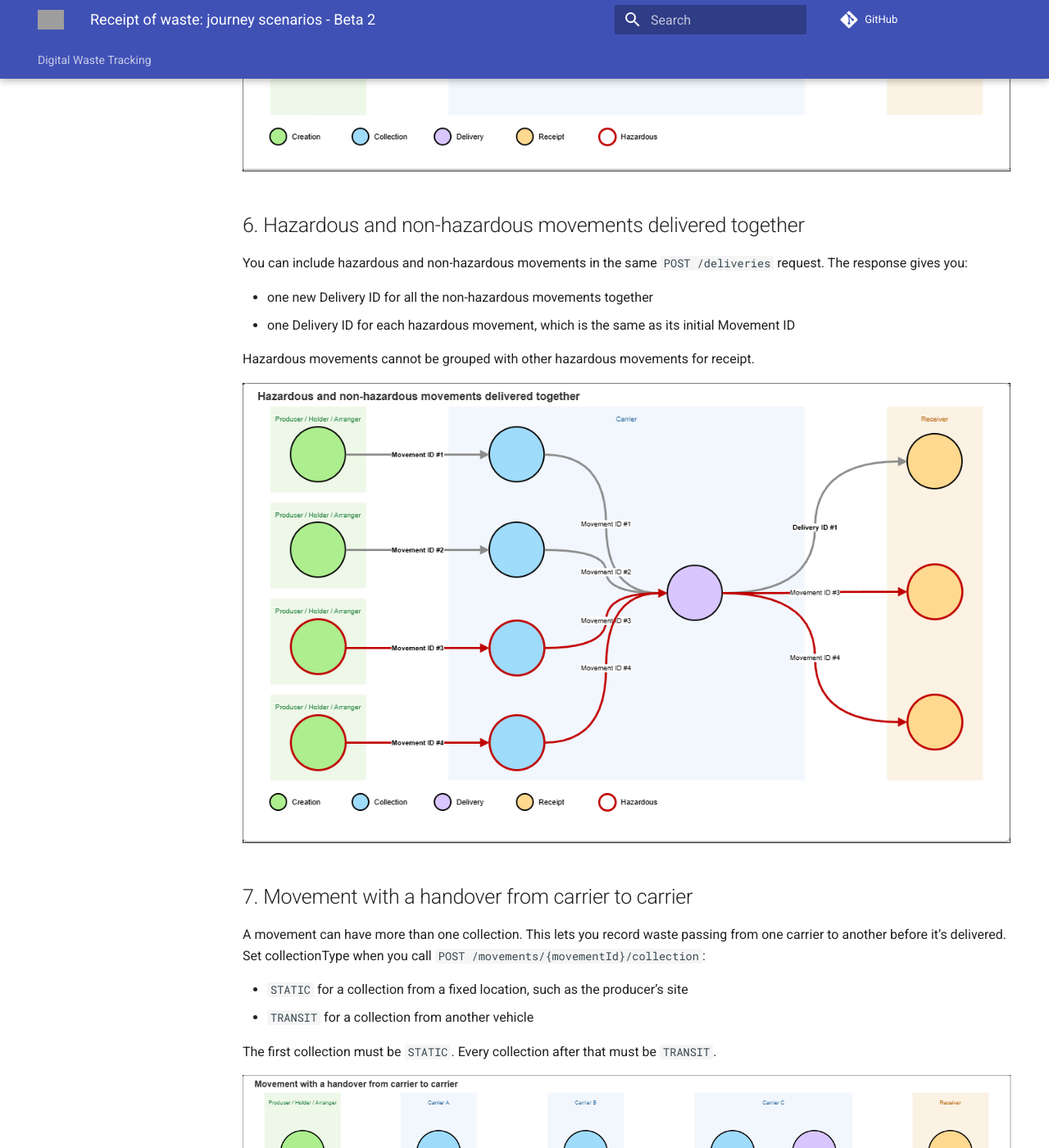
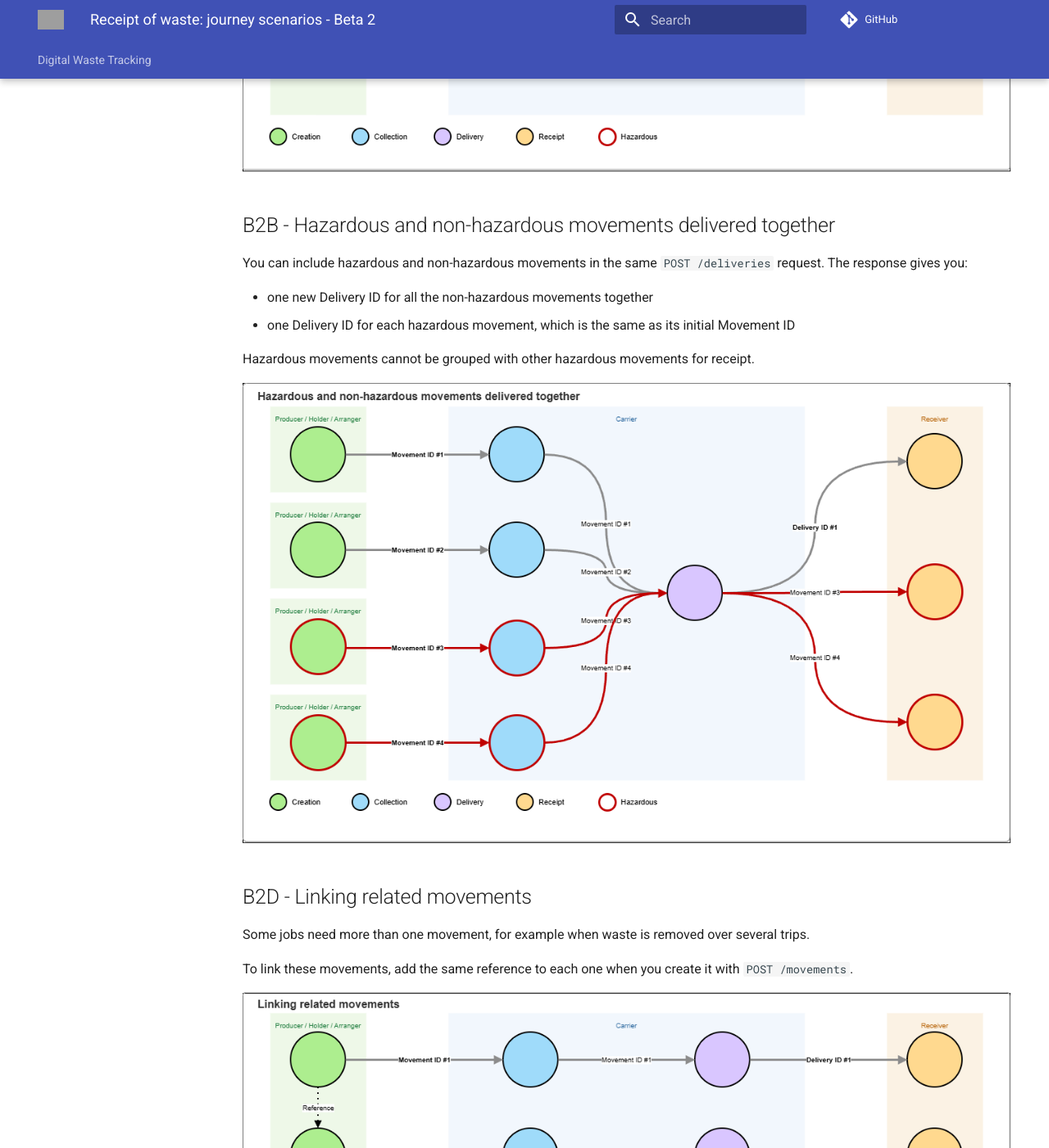
Before and after one commit to DEFRA/digital-waste-tracking-api-site, an MkDocs documentation site: the page built from docs/docs/drafts/journey-scenarios-beta-2.md, in a window 1280 px wide and 1400 px high, scrolled down 3055 px. Shown: the whole window at 82% size. Built offline with MkDocs 1.6.1 and Material for MkDocs 9.7.7, drawn with Linux system fonts in a browser that asks for light colours; comment, search, counter and statistics services are not loaded; the version menu is left out; some of the changed text lies outside the part shown; grey boxes are pictures that could not be loaded.

Commit message:
Revise journey scenarios for Beta 2
Updated journey scenarios for Beta 2 with new identifiers and descriptions.

```diff
--- a/docs/docs/drafts/journey-scenarios-beta-2.md
+++ b/docs/docs/drafts/journey-scenarios-beta-2.md
@@ -51,7 +51,7 @@ When you record the delivery, `POST /deliveries` still returns a Delivery ID, ho
 ![Hazardous movement](../../images/dwt-scenario-05-hazardous-movement.png)
 
 
-## 6. Hazardous and non-hazardous movements delivered together
+## B2B - Hazardous and non-hazardous movements delivered together
 
 You can include hazardous and non-hazardous movements in the same `POST /deliveries` request. The response gives you:
 
@@ -63,20 +63,7 @@ Hazardous movements cannot be grouped with other hazardous movements for receipt
 ![Hazardous and non-hazardous together](../../images/dwt-scenario-06-hazardous-and-non-hazardous-together.png)
 
 
-## 7. Movement with a handover from carrier to carrier
-
-A movement can have more than one collection. This lets you record waste passing from one carrier to another before it’s delivered.
-Set collectionType when you call `POST /movements/{movementId}/collection`:
-
-  - `STATIC` for a collection from a fixed location, such as the producer’s site
-  - `TRANSIT` for a collection from another vehicle
-
-The first collection must be `STATIC`. Every collection after that must be `TRANSIT`.
-
-![Carrier to carrier handover](../../images/dwt-scenario-07-carrier-to-carrier-handover.png)
-
-
-## 8. Linking related movements
+## B2D - Linking related movements
 
 Some jobs need more than one movement, for example when waste is removed over several trips.
 
```
Also changed, not shown: other parts of docs/docs/drafts/journey-scenarios-beta-2.md (+5 -5 lines).
